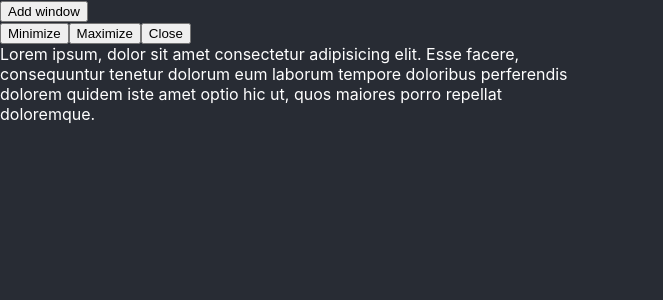
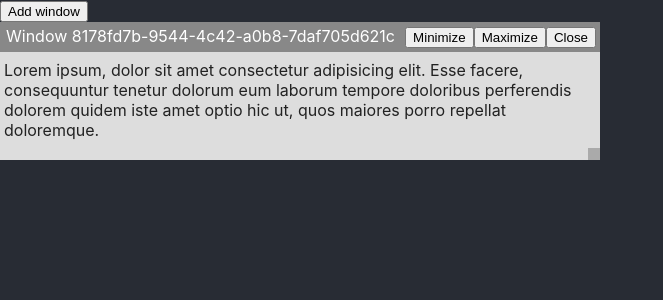
Before and after one commit to erik-jenkins/okno, a React (Create React App) app: page / in a window 1280 px wide. Both pictures are taken after a click on the button "Add window". Shown: the top 300 px of the page, without its empty margins (0-663 px from the left). Built offline with nearby package versions, Linux system fonts and the light colour scheme.

Commit message:
Styled default window

```diff
--- a/src/components/DefaultOknoWindow/DefaultOknoWindow.tsx
+++ b/src/components/DefaultOknoWindow/DefaultOknoWindow.tsx
@@ -1,3 +1,5 @@
+/** @jsxImportSource @emotion/react */
+import { css } from "@emotion/react";
 import {
   OknoClose,
   OknoContent,
@@ -15,20 +17,52 @@ interface DefaultOknoWindowProps {
   children?: React.ReactNode;
 }
 
+const TitlebarStyles = css`
+  display: flex;
+  justify-content: space-between;
+  background: #888;
+  padding: 0.25rem;
+
+  & > * {
+    margin-left: 2px;
+  }
+`;
+
+const ContentStyles = css`
+  background: #ddd;
+  color: #222;
+  padding: 0.5rem 0.25rem;
+`;
+
+const FooterStyles = css`
+  background: #ddd;
+  display: flex;
+  justify-content: end;
+`;
+
+const ResizeStyles = css`
+  width: 12px;
+  height: 12px;
+  background: #aaa;
+`;
+
 export default function DefaultOknoWindow({
   okno,
   children,
 }: DefaultOknoWindowProps) {
   return (
     <OknoWindow okno={okno}>
-      <OknoTitlebar>
-        <OknoMinimize>Minimize</OknoMinimize>
-        <OknoMaximize>Maximize</OknoMaximize>
-        <OknoClose>Close</OknoClose>
+      <OknoTitlebar css={TitlebarStyles}>
+        <span>Window {okno.id}</span>
+        <div className="controls">
+          <OknoMinimize>Minimize</OknoMinimize>
+          <OknoMaximize>Maximize</OknoMaximize>
+          <OknoClose>Close</OknoClose>
+        </div>
       </OknoTitlebar>
-      <OknoContent>{children}</OknoContent>
-      <OknoFooter>
-        <OknoResize />
+      <OknoContent css={ContentStyles}>{children}</OknoContent>
+      <OknoFooter css={FooterStyles}>
+        <OknoResize css={ResizeStyles} />
       </OknoFooter>
     </OknoWindow>
   );
```
